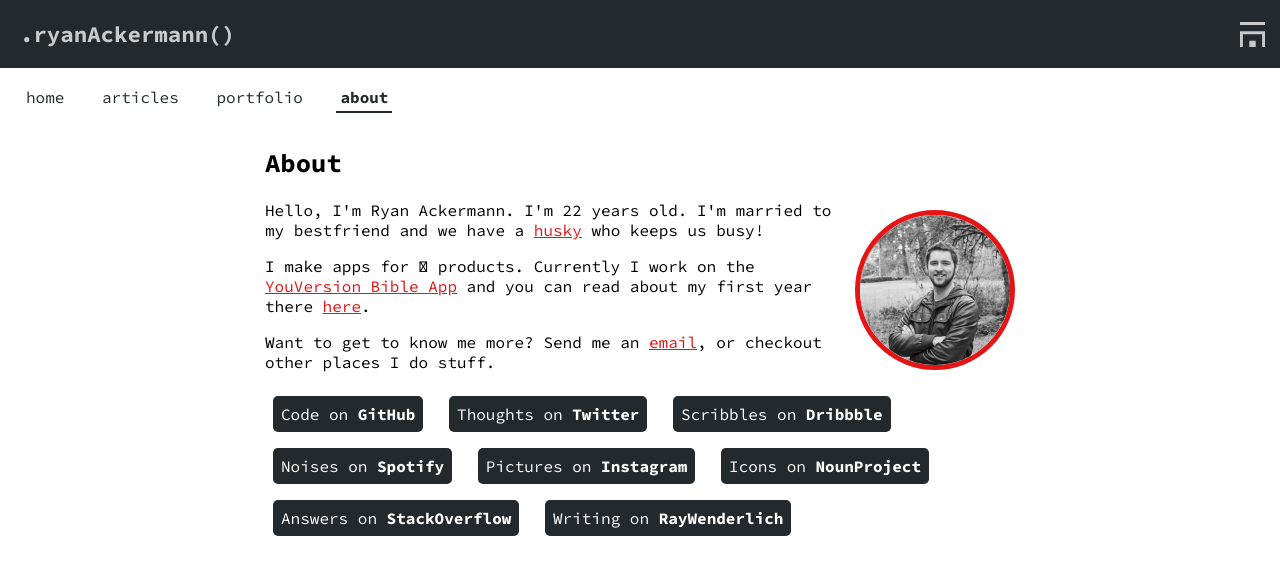
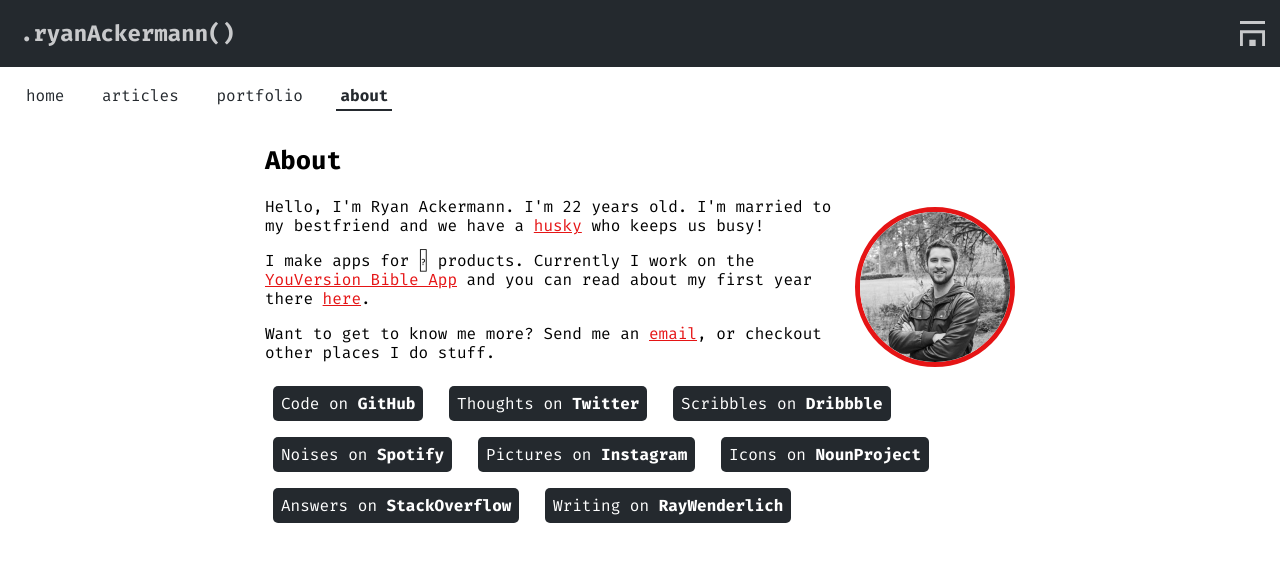
Before and after one commit to naturaln0va/ackermann-io, a Flask app: page /about in a window 1280 px wide. Shown: the top 575 px of the page. Run offline with Flask 2, Linux system fonts and the light colour scheme; some libraries are stand-ins or nearby versions.

Commit message:
updated the site's font

```diff
--- a/app/static/stylesheets/primary.css
+++ b/app/static/stylesheets/primary.css
@@ -1,7 +1,8 @@
 
 /* Imports */
 /*@import url(https://fonts.googleapis.com/css?family=PT+Mono);*/
-@import url('https://fonts.googleapis.com/css?family=Source+Code+Pro:400,700');
+/*@import url('https://fonts.googleapis.com/css?family=Source+Code+Pro:400,700');*/
+@import url('https://fonts.googleapis.com/css?family=Fira+Mono:400,700');
 
 /* Variables */
 :root {
@@ -37,7 +38,8 @@
 /* Body */
 body {
   /*font-family: 'PT Mono', monospace, serif;*/
-  font-family: 'Source Code Pro', monospace;
+  /*font-family: 'Source Code Pro', monospace;*/
+  font-family: 'Fira Mono', monospace;
   background: #FFF;
   text-align: left;
   margin: 0;
```
